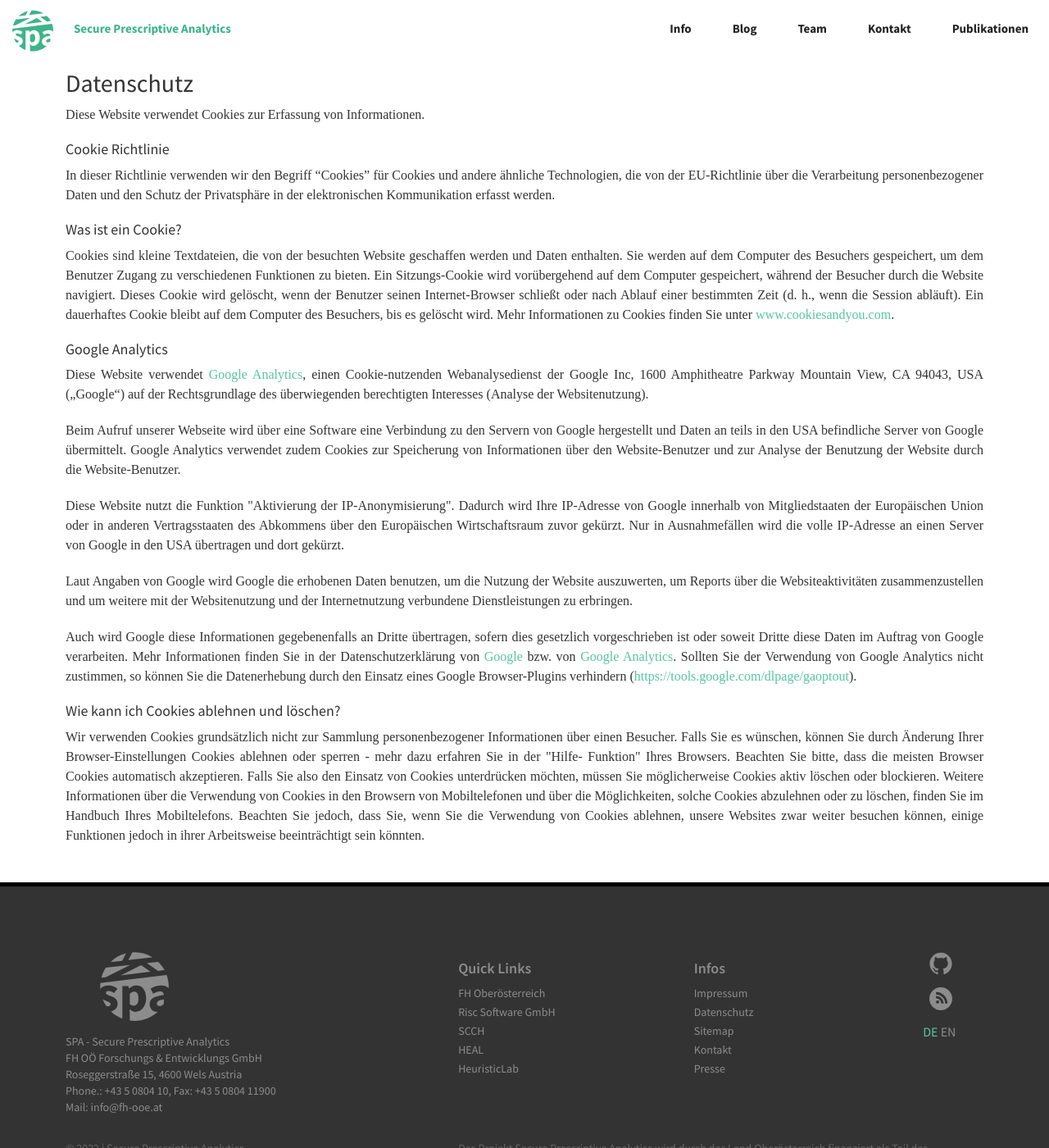
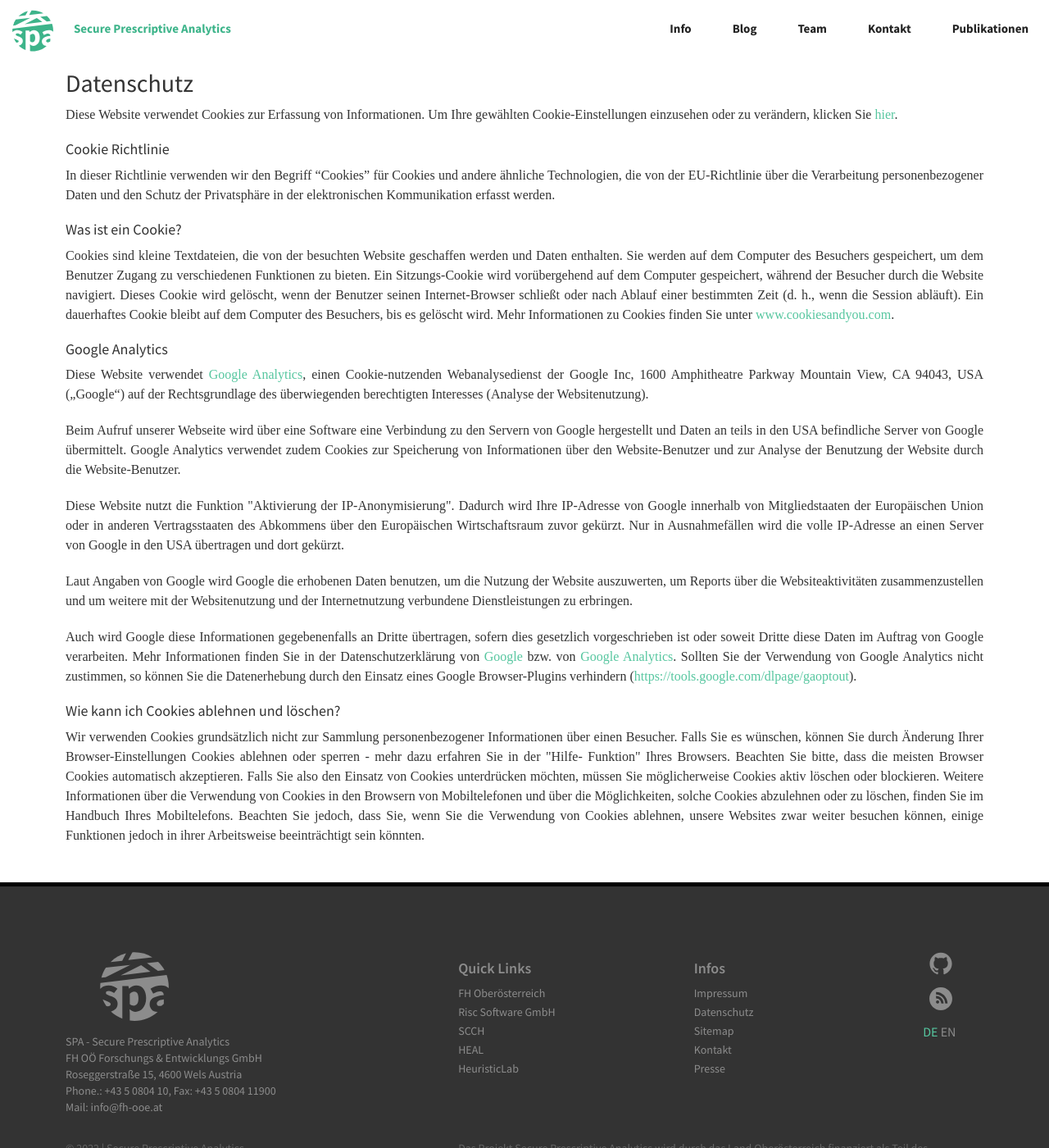
Before and after one commit to prescriptiveanalytics/secureprescriptiveanalytics.github.io, a Jekyll site: the page built from pages/de/dataprotection.html, in a window 1280 px wide and 1400 px high. Shown: the whole window at 82% size. Built offline with Jekyll 4.4.1, drawn with Linux system fonts in a browser that asks for light colours; nearby versions of some CDN libraries; some web fonts are replaced; comment, search, counter and statistics services are not loaded.

Commit message:
added link to cookie consent preferences center

```diff
--- a/_sass/custom/_creative.scss
+++ b/_sass/custom/_creative.scss
@@ -42,6 +42,10 @@
 
 a {
     outline: none !important;
+}
+
+.link-button {
+    cursor: pointer;
 }
 
 .container {
--- a/pages/de/dataprotection.html
+++ b/pages/de/dataprotection.html
@@ -8,7 +8,7 @@
 
 <h2>Datenschutz</h2>
 <p>
-Diese Website verwendet Cookies zur Erfassung von Informationen.
+Diese Website verwendet Cookies zur Erfassung von Informationen. Um Ihre gewählten Cookie-Einstellungen einzusehen oder zu verändern, klicken Sie <a class="link-button" onclick="cookieconsent.openPreferencesCenter();">hier</a>.
 </p>
 
 <h4>Cookie Richtlinie</h4>
```
Also changed, not shown: _includes/footer.html (line endings or trailing spaces).
